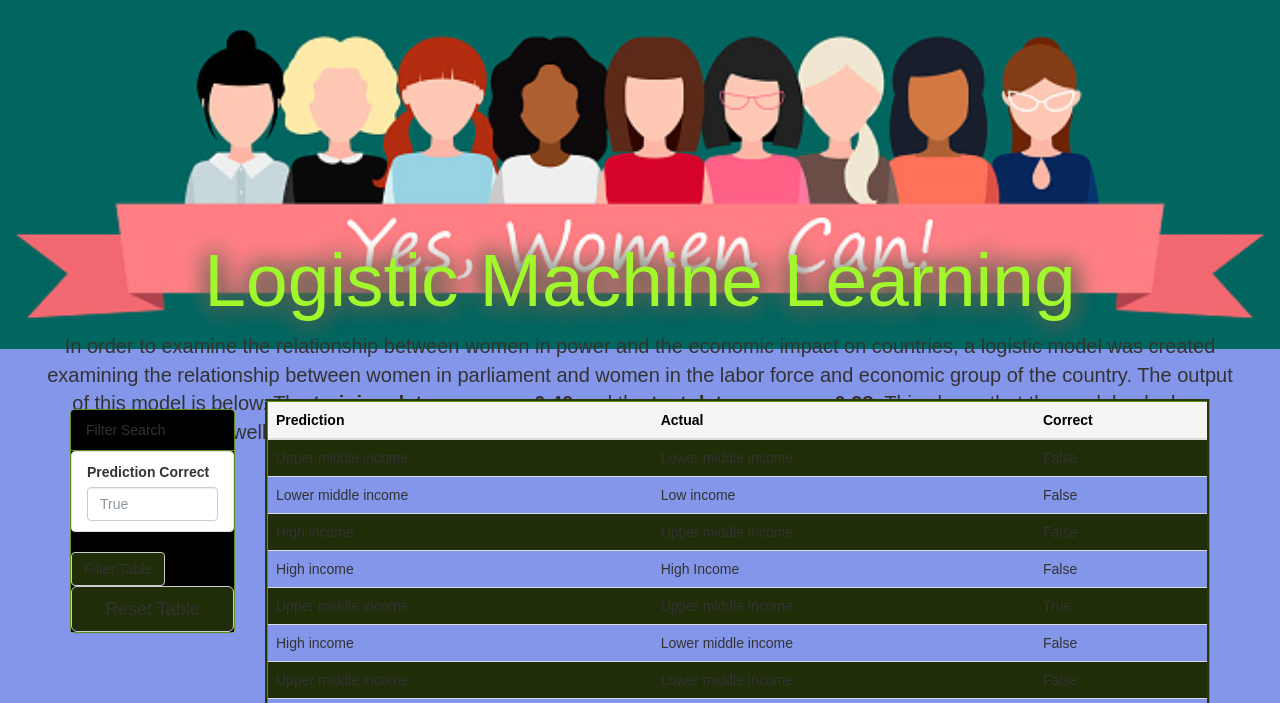
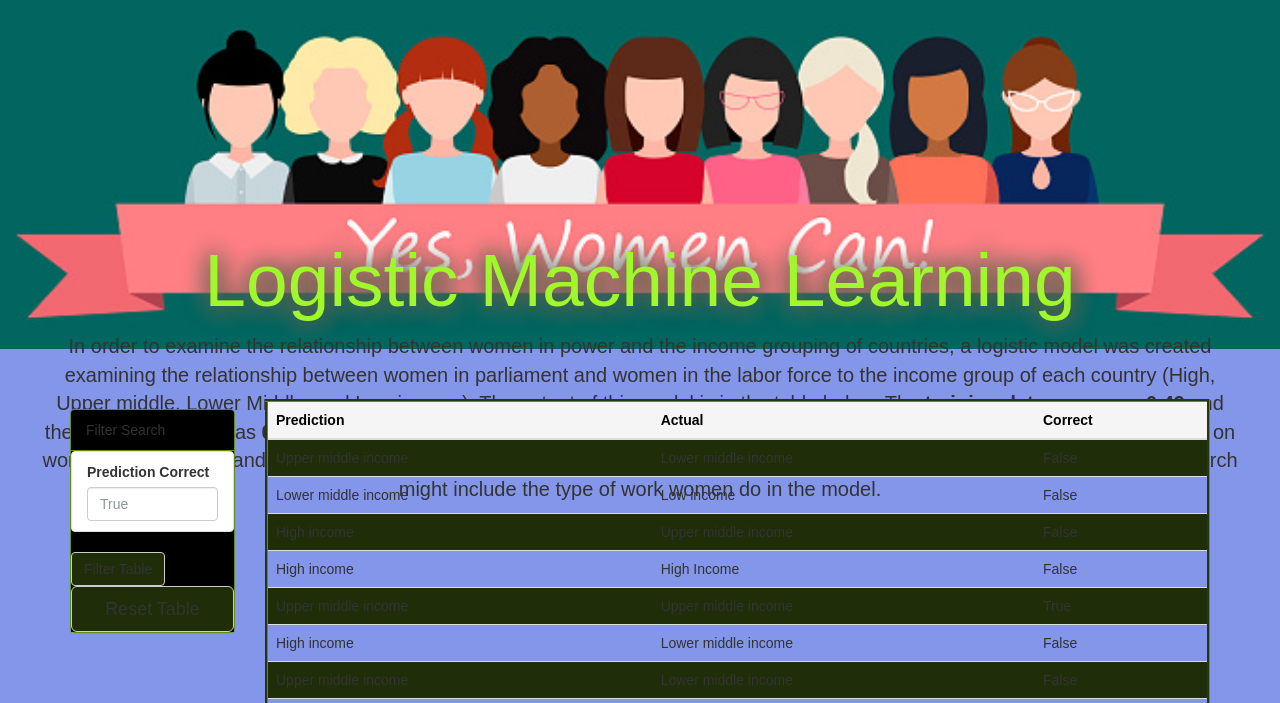
Before and after one commit to liliana-ilut/women-in-power, a Flask app: template templates/logistic_table.html in a window 1280 px wide. Shown: the part 71-774 px from the top of the page. Run offline with Flask 2, Linux system fonts and the light colour scheme; the template is opened without the code that fills it, so the values that code supplies are empty; some libraries are stand-ins or nearby versions.

Commit message:
updated logistic html

```diff
--- a/templates/logistic_table.html
+++ b/templates/logistic_table.html
@@ -27,10 +27,11 @@
     </nav>
     <div class="hero text-center">
       <h1 style = "color:rgb(159, 247, 44); text-shadow: 1px 1px 25px rgb(24, 41, 3), 0 0 25px whitesmoke, 0 0 25px rgb(5, 8, 1); font-size: 100px;">Logistic Machine Learning</h1>
-      <p>In order to examine the relationship between women in power and the economic impact on countries, a logistic model was created examining the relationship between
-        women in parliament and women in the labor force and economic group of the country. The output of this model is below. The <b>training data</b> score was <b>0.49</b>
-      and the <b>test data</b> score was <b>0.38</b>. This shows that the model only does moderately well at creating predictions. This suggests that additional factors affect
-    the income grouping of a country. </p>
+      <p>In order to examine the relationship between women in power and the income grouping of countries, a logistic model was created examining the
+        relationship between women in parliament and women in the labor force to the income group of each country (High, Upper middle, Lower Middle, and Low income).
+         The output of this model is in the table below. The <b>training data</b> score was <b>0.49</b> and the <b>test data</b> score was <b>0.38</b>. This shows that
+         the model did not accurately make predictions of income grouping of countries based on women in parliament and the labor force.
+          This suggests that additional factors affect the income grouping of a country. Further research might include the type of work women do in the model.</p>
       <!-- <p style = "color:rgb(159, 247, 44); text-shadow: 1px 1px 2px rgb(159, 247, 44), 0 0 25px whitesmoke, 0 0 5px rgb(5, 8, 1); font-size: 100px;">Find Graffiti in Your Zip Code</p> -->
     </div>
     <div class="container">
```
